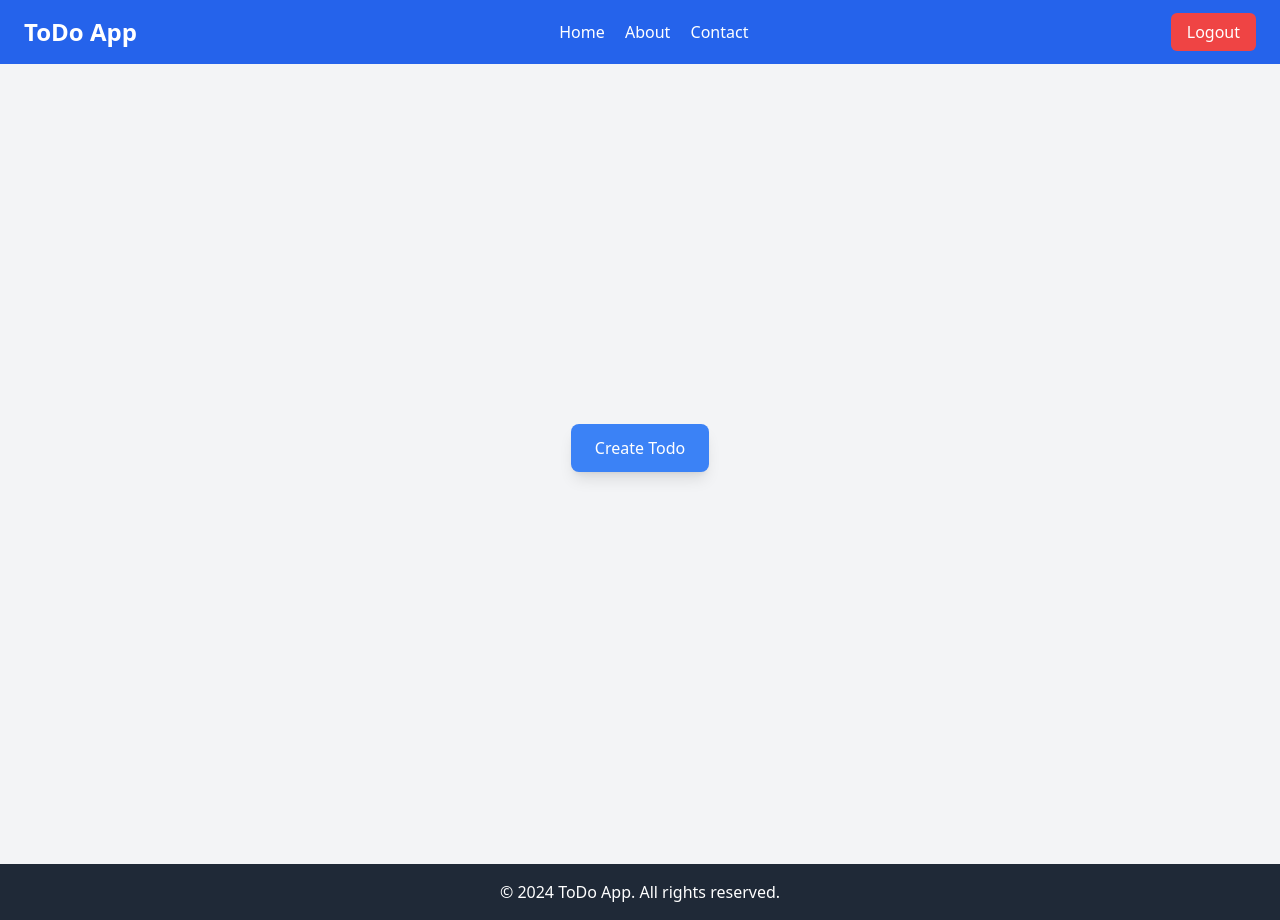
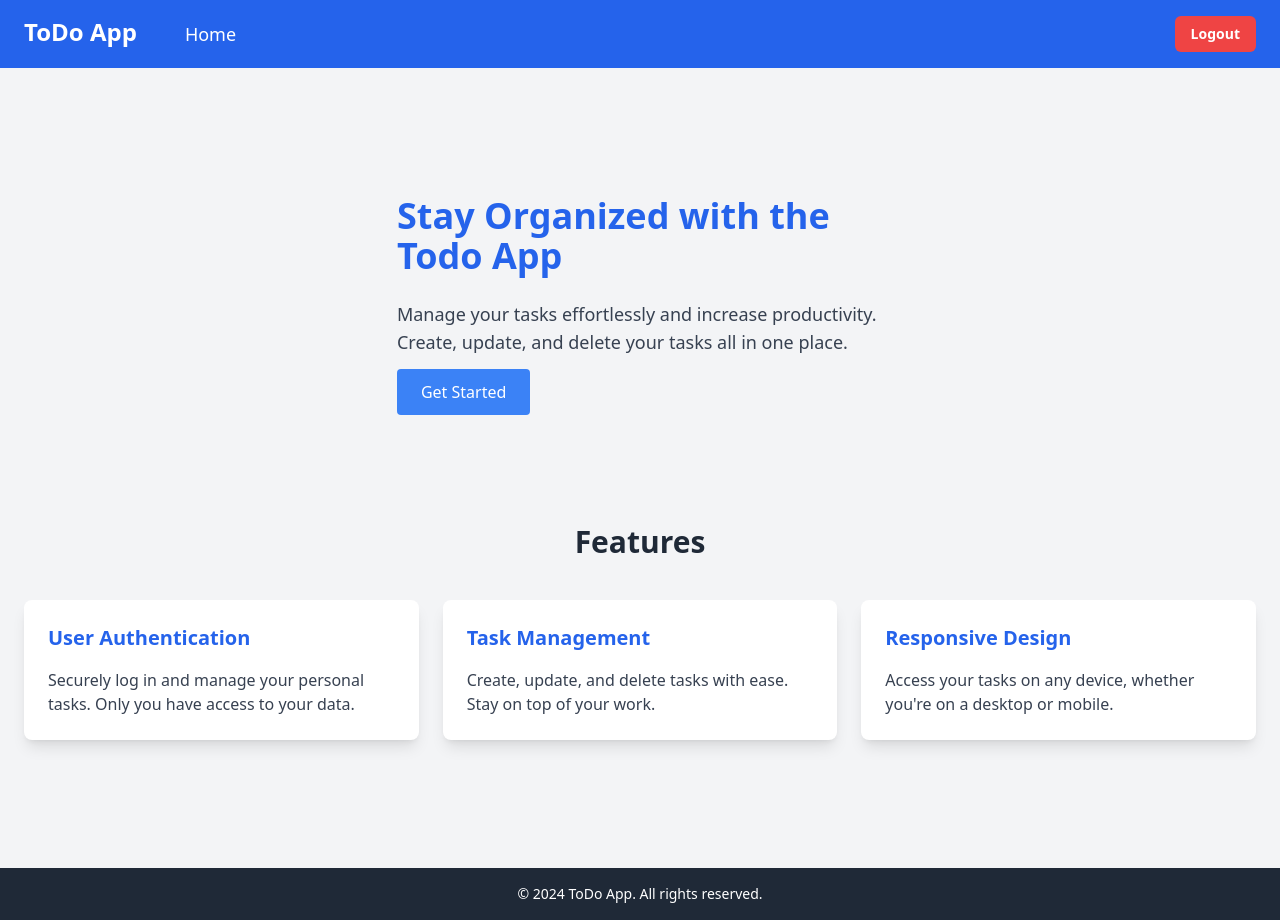
Before and after one commit to nirmit27/flask-api, a Flask app: page / in a window 1280 px wide. Run offline with Flask 3, Linux system fonts and the light colour scheme; the visitor is signed in with stand-in values (Sample User, id 1); data that the repository does not hold is empty; some libraries are stand-ins or nearby versions.

Commit message:
CRUD ops + routing

```diff
--- a/app/static/script.js
+++ b/app/static/script.js
@@ -38,6 +38,6 @@ function deleteTodo(todoId) {
     },
     body: JSON.stringify({ id: todoId }),
   }).then((res) => {
-    window.location.href = "/";
+    window.location.href = "/list";
   });
 }
--- a/app/static/styles.css
+++ b/app/static/styles.css
@@ -5,16 +5,14 @@
 
 ::-webkit-scrollbar-track {
     background: #f0f0f0;
-    border-radius: 5px;
 }
 
 ::-webkit-scrollbar-thumb {
-    background: linear-gradient(90deg, #4facfe, #00f2fe);
-    border-radius: 5px;
+    background: #2563ea;
 }
 
 ::-webkit-scrollbar-thumb:hover {
-    background: linear-gradient(90deg, #43e97b, #38f9d7);
+    background: #9176df;
 }
 
 /* Flash messages container */
--- a/app/templates/create.html
+++ b/app/templates/create.html
@@ -4,7 +4,7 @@
 
 {% if user.is_authenticated %}
 
-<form action="/" method="post" id="create-todo-form" class="w-full max-w-sm mx-auto">
+<form action="/list" method="post" id="create-todo-form" class="w-full max-w-sm mx-auto -mt-10">
     <h1 class="create text-2xl font-bold text-center mb-8 text-blue-700">Create Todo</h1>
     <div class="field mb-6">
         <label for="title" class="block text-lg font-medium text-gray-700">Title</label>
--- a/app/templates/home.html
+++ b/app/templates/home.html
@@ -1,43 +1,56 @@
 {% extends "layout.html" %}
 {% block content %}
 
-<div class="main p-6">
-    <div class="options flex justify-center items-center space-x-6 mb-8">
+<div class="main px-12 py-8 bg-gray-100 min-h-screen w-full">
+    <div class="text-center mb-6">
+        <h1 class="text-3xl font-bold text-gray-700">Your Todo List</h1>
+        <p class="text-gray-500 mt-2">Keep track of your tasks and stay organized!</p>
+    </div>
+
+    <div class="flex justify-center mb-8">
         <a href="{{ url_for('view.create_todo') }}"
-            class="text-white bg-blue-500 hover:bg-blue-700 px-6 py-3 rounded-lg shadow-lg">
+            class="text-white bg-blue-500 hover:bg-blue-700 px-6 py-4 rounded-lg shadow-md transition duration-200">
             Create Todo
         </a>
-        <!-- <a href="{{ url_for('view.home') }}"
-            class="text-white bg-green-500 hover:bg-green-700 px-6 py-3 rounded-lg shadow-lg transition-all duration-200 transform hover:scale-105">
-            List Todos
-        </a> -->
     </div>
 
     {% if user.todos %}
-    <div class="todo-list space-y-4">
 
+    <div class="overflow-x-auto rounded-lg shadow-lg mx-auto">
+        <table class="table-auto bg-white table-fixed w-full">
+            <thead class="bg-blue-600 text-white">
+                <tr>
+                    <th class="p-4 text-left w-1/4">Title</th>
+                    <th class="p-4 text-left w-2/4">Content</th>
+                    <th class="p-4 text-center w-1/4">Actions</th>
+                </tr>
+            </thead>
+            <tbody class="divide-y divide-gray-300">
                 {% for todo in user.todos %}
-
-        <div class="todo-box flex justify-between items-center p-4 bg-white rounded-lg shadow-lg">
-            <div class="text flex-1">
-                <div class="title font-bold text-xl mb-2">{{ todo.title }}</div>
-                <div class="message text-white">{{ todo.content }}</div>
-            </div>
-            <div class="icons flex space-x-4">
+                <tr>
+                    <td class="p-4 font-bold w-1/4">{{ todo.title }}</td>
+                    <td class="p-4 w-2/4">{{ todo.content }}</td>
+                    <td class="p-4 text-center space-x-4 w-1/4">
                         <a href="/update-todo/{{ todo.id }}" class="text-yellow-500 hover:text-yellow-700">
-                    <i class="fa fa-edit text-xl"></i>
+                            <i class="fa fa-edit text-lg">Update</i>
                         </a>
                         <button class="delete-btn text-red-500 hover:text-red-700" onclick="deleteTodo({{ todo.id }})">
-                    <p class="text-xl">Delete</p>
+                            <i class="material-icons text-lg">Delete</i>
                         </button>
-            </div>
+                    </td>
+                </tr>
+                {% endfor %}
+            </tbody>
+        </table>
     </div>
 
-        {% endfor %}
+    {% else %}
 
+    <div class="text-center mt-16">
+        <p class="text-gray-500 text-xl">No todos found. Create your first one!</p>
     </div>
+
     {% endif %}
-
 </div>
 
 {% endblock content %}
--- /dev/null
+++ b/app/templates/landing.html
@@ -0,0 +1,43 @@
+{% extends "layout.html" %}
+{% block content %}
+
+<section class="pt-20 pb-10">
+    <div class="mx-auto px-6 flex flex-col md:flex-row items-center">
+        <div class="w-4/5 mx-auto">
+            <h1 class="text-4xl font-bold text-blue-600 mb-6">
+                Stay Organized with the Todo App
+            </h1>
+            <p class="text-lg text-gray-700 mb-6">
+                Manage your tasks effortlessly and increase productivity.<br>Create, update, and delete your tasks all in
+                one place.
+            </p>
+            <a href="/user/auth/signup" class="bg-blue-500 text-white px-6 py-3 rounded hover:bg-blue-600">
+                Get Started
+            </a>
+        </div>
+    </div>
+</section>
+
+<!-- Features -->
+<section class="py-20">
+    <div class="container mx-auto px-6">
+        <h2 class="text-3xl font-bold text-center text-gray-800 mb-10">Features</h2>
+        <div class="grid grid-cols-1 md:grid-cols-3 gap-6">
+            <div class="bg-white p-6 rounded-lg shadow-lg">
+                <h3 class="text-xl font-bold text-blue-600 mb-4">User Authentication</h3>
+                <p class="text-gray-700">Securely log in and manage your personal tasks. Only you have access to your
+                    data.</p>
+            </div>
+            <div class="bg-white p-6 rounded-lg shadow-lg">
+                <h3 class="text-xl font-bold text-blue-600 mb-4">Task Management</h3>
+                <p class="text-gray-700">Create, update, and delete tasks with ease. Stay on top of your work.</p>
+            </div>
+            <div class="bg-white p-6 rounded-lg shadow-lg">
+                <h3 class="text-xl font-bold text-blue-600 mb-4">Responsive Design</h3>
+                <p class="text-gray-700">Access your tasks on any device, whether you're on a desktop or mobile.</p>
+            </div>
+        </div>
+    </div>
+</section>
+
+{% endblock content %}
--- a/app/templates/layout.html
+++ b/app/templates/layout.html
@@ -21,26 +21,36 @@
 <body class="">
   <!-- NAVBAR -->
   <nav class="bg-blue-600 text-white py-4 px-6 flex justify-between items-center">
-    <div class="text-2xl font-bold">
-      <a href="/" class="hover:underline">ToDo App</a>
+    <div class="flex items-center space-x-12">
+      <div class="text-2xl font-bold -mt-1">
+        <a href="/" class="hover:underline">ToDo App</a>
+      </div>
+
+      {% if current_user.is_authenticated %}
+      <a href="{{ url_for('view.home') }}" class="hover:underline text-lg">Home</a>
+      {% endif %}
     </div>
 
-    <div class="space-x-4">
-      <a href="/" class="hover:underline">Home</a>
-      <a href="/about" class="hover:underline">About</a>
-      <a href="/contact" class="hover:underline">Contact</a>
-    </div>
+    <div class="flex items-center space-x-4">
+      {% if current_user.is_authenticated %}
 
-    <div>
-      {% if current_user.is_authenticated %}
       <a href="{{ url_for('auth.logout') }}"
-        class="bg-red-500 text-white px-4 py-2 rounded-md hover:bg-red-600 transition duration-300">Logout</a>
+        class="bg-red-500 text-white text-sm font-semibold px-4 py-2 rounded-md hover:bg-red-600 transition duration-300">Logout</a>
+
       {% else %}
+
       <a href="{{ url_for('auth.login') }}"
-        class="bg-green-500 text-white px-4 py-2 rounded-md hover:bg-green-600 transition duration-300">Login</a>
+        class="bg-green-500 text-white text-sm font-semibold px-4 py-2 rounded-md hover:bg-green-600 transition duration-300">Login</a>
+
+      <a href="{{ url_for('auth.signup') }}"
+        class="bg-blue-400 text-white text-sm font-semibold px-4 py-2 rounded-md hover:bg-blue-500 transition duration-300">Sign
+        Up</a>
+
       {% endif %}
+
     </div>
   </nav>
+
 
   <!-- FLASH MESSAGES -->
   {% with messages = get_flashed_messages(with_categories=true) %}
@@ -64,7 +74,7 @@
 
 
   <!-- MAIN CONTENT -->
-  <div class="flex justify-center items-center min-h-screen bg-gray-100">
+  <div class="flex justify-center items-center min-h-screen bg-gray-100 flex-col">
 
     {% block content %}
     {% endblock content %}
@@ -72,7 +82,7 @@
   </div>
 
   <!-- FOOTER -->
-  <footer class="bg-gray-800 text-white text-center py-4">
+  <footer class="bg-gray-800 text-white text-center py-4 text-sm">
     &copy; 2024 ToDo App. All rights reserved.
   </footer>
 
--- a/app/templates/update.html
+++ b/app/templates/update.html
@@ -4,9 +4,8 @@
 
 {% if user.is_authenticated %}
 
-<h1 class="text-2xl font-bold text-center mb-8">Update Todo</h1>
-
-<form action="/update-todo/{{todo.id}}" method="post" id="update-todo-form" class="max-w-2xl mx-auto">
+<form action="/update-todo/{{todo.id}}" method="post" id="update-todo-form" class="w-full max-w-sm mx-auto -mt-10">
+    <h1 class="create text-2xl font-bold text-center mb-8 text-blue-700">Update Todo</h1>
     <div class="field mb-6">
         <label for="title" class="block text-lg font-medium text-gray-700">Title</label>
         <input type="text" name="title" id="title" placeholder="Enter the title" value="{{todo.title}}"
--- a/app/views/routes.py
+++ b/app/views/routes.py
@@ -5,7 +5,12 @@ from app.models import Todo, db
 view_bp = Blueprint("view", __name__)
 
 
-@view_bp.route("", methods=["GET", "POST"])
+@view_bp.route("", methods=["GET"])
+def landing():
+    return render_template("landing.html"), 200
+
+
+@view_bp.route("/list", methods=["GET", "POST"])
 @login_required
 def home():
     if request.method == "POST":
@@ -42,6 +47,7 @@ def update_todo(id):
         todo.is_done = request.form.get("is-done")
 
         db.session.commit()
+        return render_template("home.html", user=current_user), 201
 
     return render_template("update.html", todo=todo, user=current_user), 200
 
```
Also changed, not shown: app/auth/routes.py (+4 -4 lines), app/templates/login.html (+10 -10 lines), app/templates/signup.html (+15 -15 lines). Lines whose indentation alone changed are shown as unchanged.
